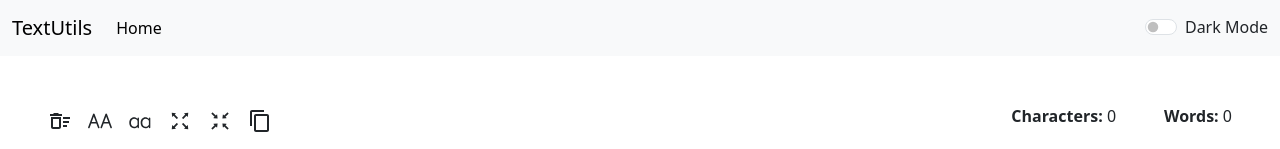
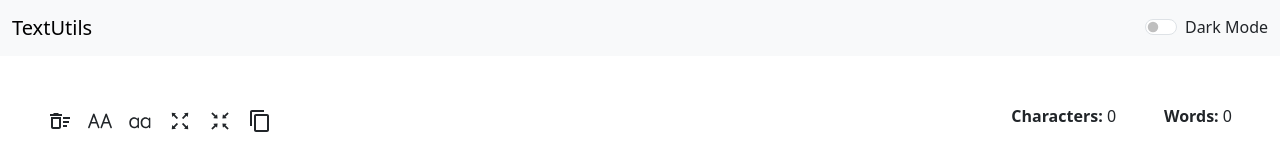
Before and after one commit to Ramzan8898/Textutils, a React (Create React App) app: page / in a window 1280 px wide. Shown: the top 149 px of the page. Built offline with nearby package versions, Linux system fonts and the light colour scheme.

Commit message:
change the href of title

```diff
--- a/src/components/Navbar.js
+++ b/src/components/Navbar.js
@@ -6,7 +6,7 @@
         <nav id='main-nav' className={`navbar navbar-expand-lg navbar-${props.mode} bg-${props.mode}`}>
             <div className="container-fluid">
                 {/* <Link className="navbar-brand" to="/">{props.title}</Link> */}
-                <a className="navbar-brand" href="/">{props.title}</a>
+                <a className="navbar-brand" href="#">{props.title}</a>
                 <button className="navbar-toggler" type="button" data-bs-toggle="collapse" data-bs-target="#navbarTogglerDemo02" aria-controls="navbarTogglerDemo02" aria-expanded="false" aria-label="Toggle navigation">
                     <span className="navbar-toggler-icon"></span>
                 </button>
@@ -14,7 +14,7 @@
                     <ul className="navbar-nav me-auto mb-2 mb-lg-0">
                         <li className="nav-item">
                             {/* <Link className="nav-link active" aria-current="page" to="/">Home</Link> */}
-                            <a className="nav-link active" aria-current="page" href="/">Home</a>
+                            {/* <a className="nav-link active" aria-current="page" href="/">Home</a> */}
                         </li>
                         <li className="nav-item">
                             {/* <Link className="nav-link" to="/about">About</Link> */}
```
